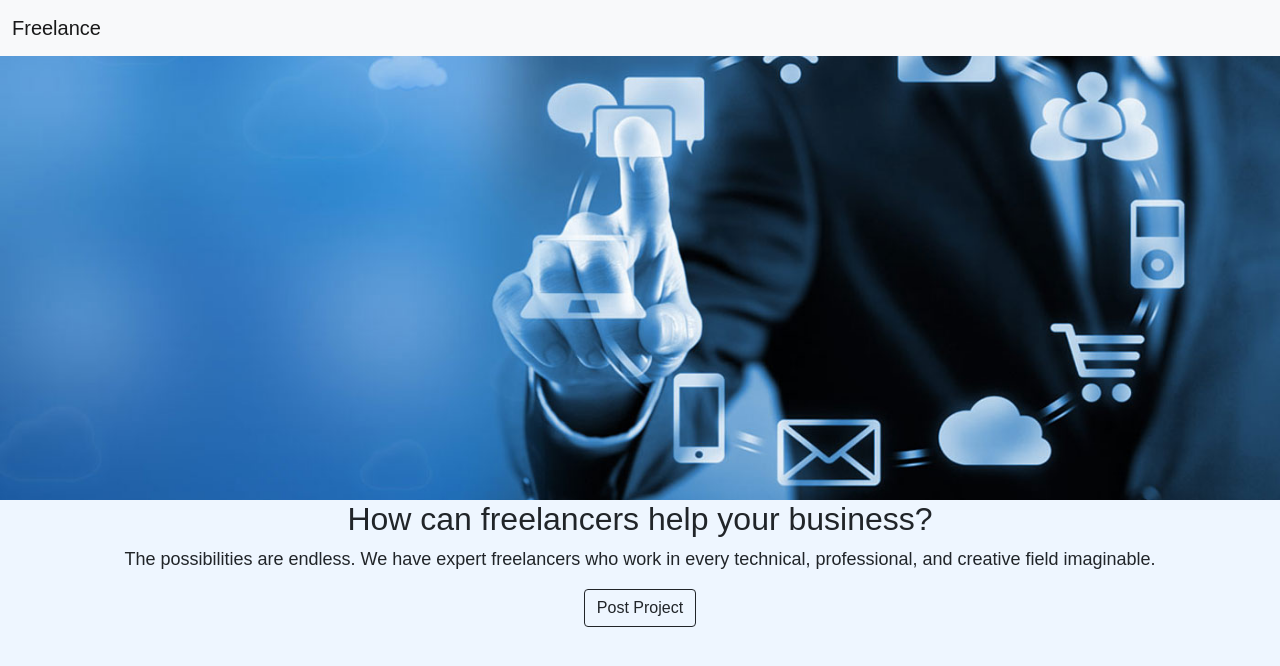
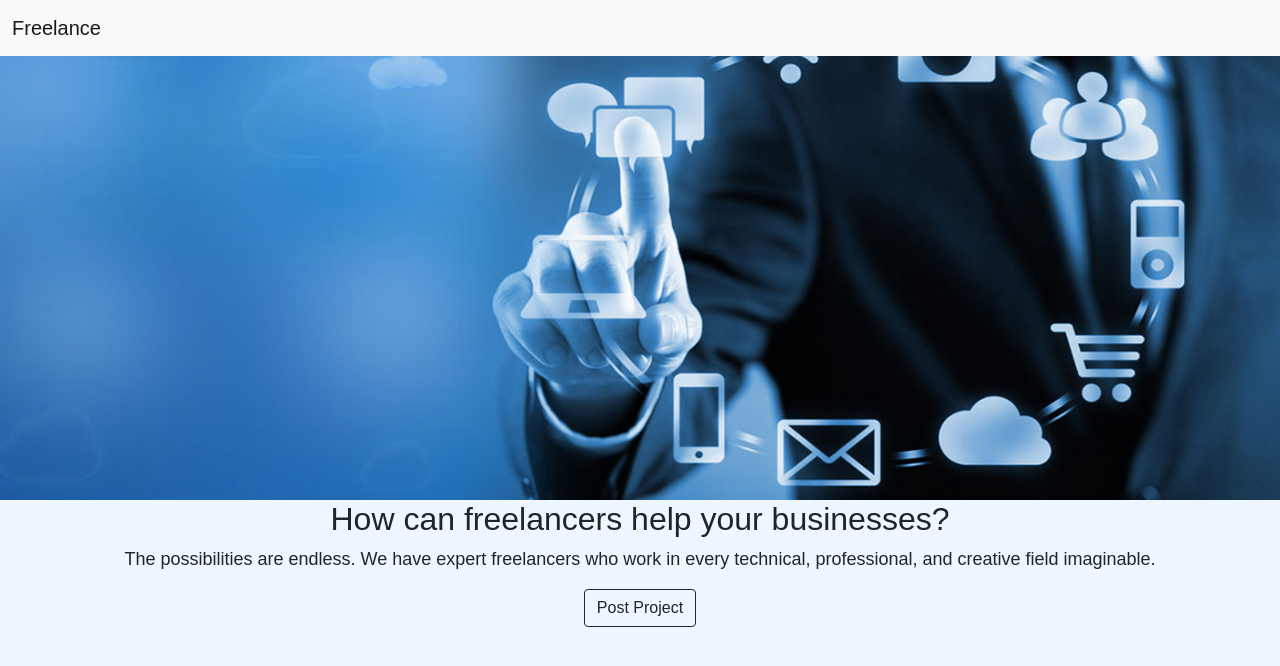
Before and after one commit to Rohini-Jadhav/freelance, a website: page views/how-it-works.html in a window 1280 px wide. Drawn offline with nearby package versions, Linux system fonts and the light colour scheme; files that its build step writes are made by us from their sources; files whose address does not match are found by name.

Commit message:
Update how-it-works.html

```diff
--- a/views/how-it-works.html
+++ b/views/how-it-works.html
@@ -24,7 +24,7 @@
     <div class="row">
         <img src="it.jpg" alt="" style="width:100%; max-height: 500px;">
         <div class="col-12">
-            <h2 class="d-flex justify-content-center ">How can freelancers help your business?</h2>
+            <h2 class="d-flex justify-content-center ">How can freelancers help your businesses?</h2>
             <p class="d-flex justify-content-center ">The possibilities are endless. We have expert freelancers who work
                 in every technical,
                 professional, and creative field imaginable.</p>
```
